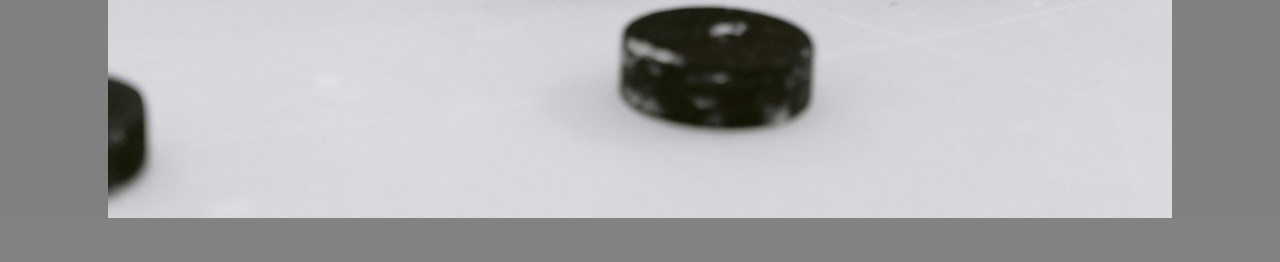
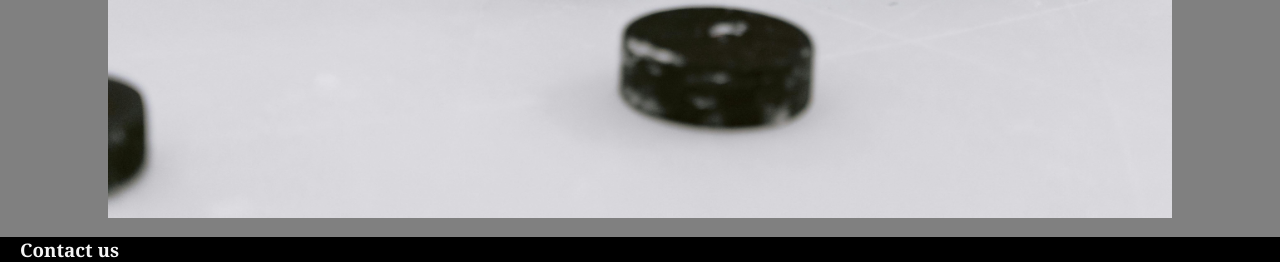
Before and after one commit to NikoLaaks/Web-kehitys-projekti, a PHP site: page / in a window 1280 px wide. Shown: the part 700-962 px from the top of the page. Before the commit the page ends 918 px from the top, so only its background shows below. Run offline with PHP 8.4, Linux system fonts and the light colour scheme.

Commit message:
updates footer, css, index

```diff
--- a/css/styles.css
+++ b/css/styles.css
@@ -6,6 +6,12 @@ header{
     padding: 0px 20px;
     font-family: Cambria, Cochin, Georgia, Times, 'Times New Roman', serif;
     flex-wrap: wrap;
+}
+footer{
+    color: #F5F5F5;
+    background-color: #000000;
+    font-family: Cambria, Cochin, Georgia, Times, 'Times New Roman', serif;
+    padding: 0px 20px;
 }
 #header-links{
     flex-direction: row;
--- a/index.html
+++ b/index.html
@@ -26,6 +26,9 @@
          header{
             width: auto;
          }
+         footer{
+            width: auto;
+         }
     </style>
 
 </head>
@@ -52,6 +55,7 @@
 
 </main>
 <footer>
+    <h3>Contact us</h3>
 
 </footer>
 
--- a/pages/joukkueet.html
+++ b/pages/joukkueet.html
@@ -31,6 +31,7 @@
 
     p{
         margin: 3px;
+        font-family: Cambria, Cochin, Georgia, Times, 'Times New Roman', serif;
     }
 
     .teksti{
@@ -38,7 +39,6 @@
         flex-direction: column;
         flex-basis: min-content;
         flex-grow: 1;
-
     }
     </style>
 
```
